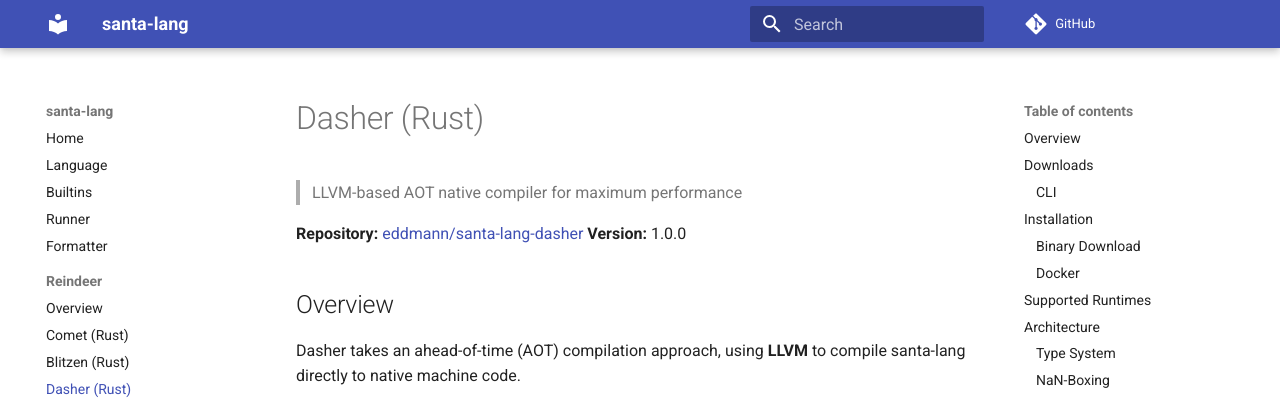
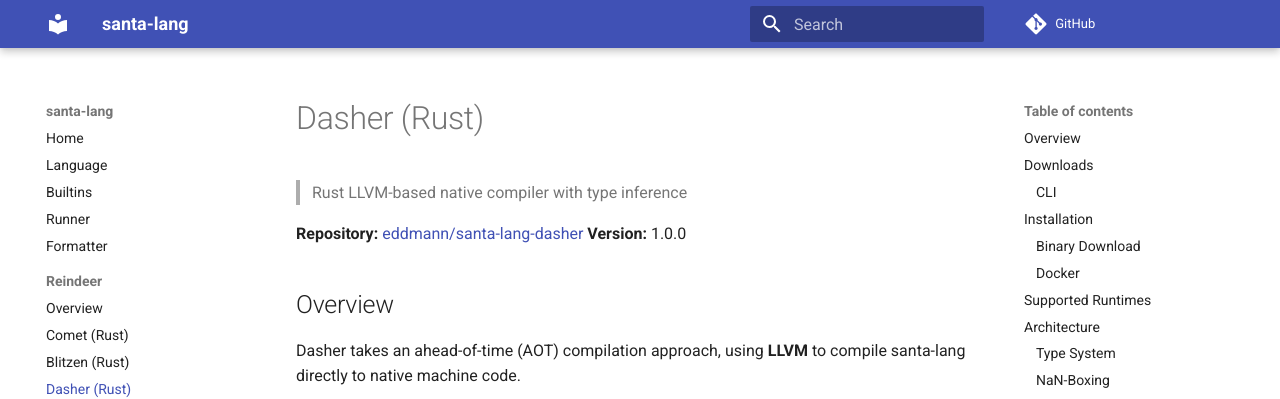
Before and after one commit to eddmann/santa-lang, an MkDocs documentation site: the page built from docs/reindeer/dasher.md, in a window 1280 px wide and 900 px high. Shown: the top 399 px of the window. Built offline with MkDocs 1.6.1 and Material for MkDocs 9.7.7, drawn with Linux system fonts in a browser that asks for light colours; comment, search, counter and statistics services are not loaded.

Commit message:
docs: revise reindeer taglines to be more factual
Replace promotional language with descriptive technical summaries
that include implementation language and key characteristics.

```diff
--- a/docs/reindeer/dasher.md
+++ b/docs/reindeer/dasher.md
@@ -1,6 +1,6 @@
 # Dasher (Rust)
 
-> LLVM-based AOT native compiler for maximum performance
+> Rust LLVM-based native compiler with type inference
 
 **Repository:** [eddmann/santa-lang-dasher](https://github.com/eddmann/santa-lang-dasher)
 **Version:** 1.0.0
```
Also changed, not shown: docs/reindeer/blitzen.md (+1 -1 lines), docs/reindeer/comet.md (+1 -1 lines), docs/reindeer/donner.md (+1 -1 lines), docs/reindeer/prancer.md (+1 -1 lines).
